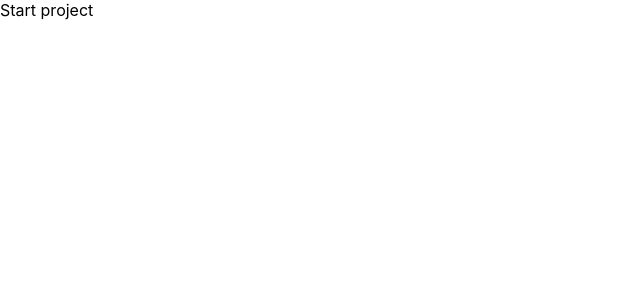
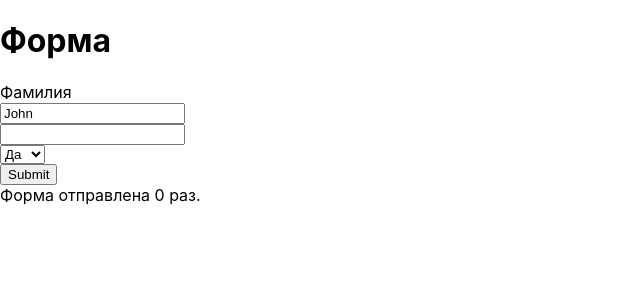
Before and after one commit to Vlad-Shaitanov/sigur_teast_task, a React (Create React App) app: page / in a window 1280 px wide. Shown: the top 300 px of the page, without its empty margins (0-640 px from the left). Built offline with nearby package versions, Linux system fonts and the light colour scheme.

Commit message:
Start working

```diff
--- a/package.json
+++ b/package.json
@@ -8,6 +8,7 @@
     "@testing-library/user-event": "^12.8.3",
     "react": "^17.0.2",
     "react-dom": "^17.0.2",
+    "react-hook-form": "^7.16.1",
     "react-scripts": "4.0.3",
     "web-vitals": "^1.1.2"
   },
--- a/src/App.js
+++ b/src/App.js
@@ -1,9 +1,67 @@
 import React from "react";
+import { useForm } from "react-hook-form";
 
 function App() {
+  const {
+    register,
+    handleSubmit,
+    watch,
+    formState: { errors, submitCount },
+  } = useForm({ mode: "onChange" });
+
+  const onSubmit = (data) => {
+    console.log("Отправлено", data);
+  };
+
+  const nameField = watch("name");
+  const ageField = watch("age");
+
+  // console.log("nameField", nameField);
+  // console.log("ageField", ageField);
+
+  console.log("error", errors);
+  let errorsStatus = !!Object.keys(errors).length;
+  console.log("errorOBJ", errorsStatus);
+
   return (
     <div className="App">
-      <div>Start project</div>
+      <form onSubmit={handleSubmit(onSubmit)}>
+        <h1>Форма</h1>
+        <label htmlFor="surname" style={{ display: "block" }}>
+          Фамилия
+        </label>
+        <input
+          type="text"
+          defaultValue="John"
+          id="name"
+          {...register("name", {
+            required: true,
+            maxLength: 10,
+          })}
+        />
+        {errors.name && <i>Обязательное поле. Не более 15 символов</i>}
+        <input
+          type="text"
+          {...register("age", {
+            required: true,
+            pattern: /\d?\d/,
+            min: 18,
+            max: 99,
+          })}
+          style={{ display: "block" }}
+        />
+        {errors.age && <i>Обязательное числовое поле. От 18 до 99</i>}
+        <select style={{ display: "block" }} {...register("answer")}>
+          <option value="yes">Да</option>
+          <option value="no">Нет</option>
+        </select>
+        <input
+          type="submit"
+          disabled={errorsStatus}
+          style={{ display: "block" }}
+        />
+        Форма отправлена {submitCount} раз.
+      </form>
     </div>
   );
 }
```
Also changed, not shown: src/index.js (+5 -5 lines), 1 other file (tests, documents, lock files or other folders).
